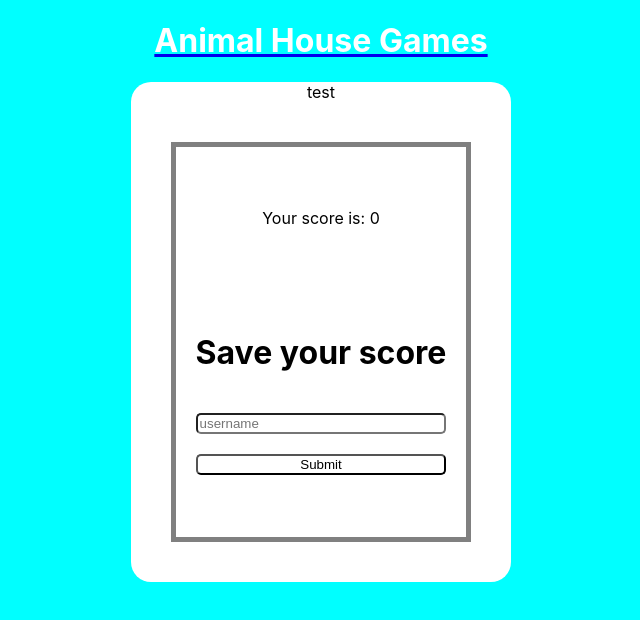
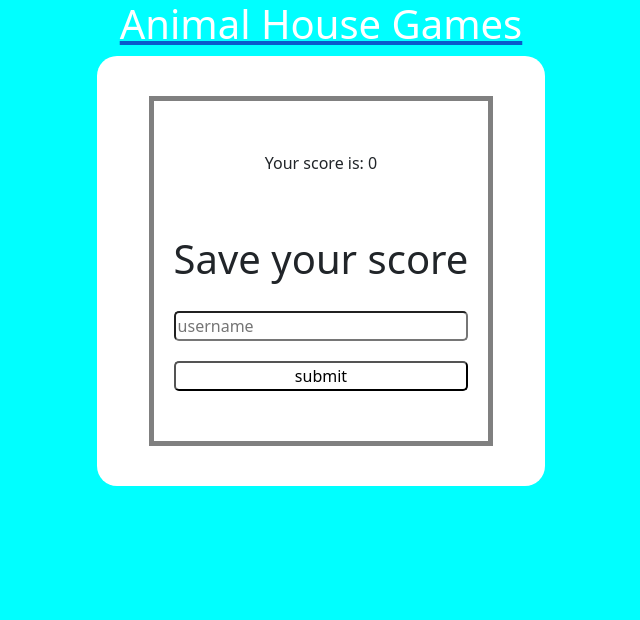
Before and after one commit to S1mplyD/AnimalHouse, a React (Create React App) app in the folder client/games/: page /result in a window 1280 px wide. Shown: the top 620 px of the page, without its empty margins (319-959 px from the left). Built offline with nearby package versions, Linux system fonts and the light colour scheme.

Commit message:
fix navigation

```diff
--- a/client/games/package.json
+++ b/client/games/package.json
@@ -10,8 +10,10 @@
     "@testing-library/jest-dom": "^5.16.4",
     "@testing-library/react": "^13.2.0",
     "@testing-library/user-event": "^13.5.0",
+    "bootstrap": "^5.2.0",
     "html-encoder-decoder": "^1.3.9",
     "react": "^18.1.0",
+    "react-bootstrap": "^2.4.0",
     "react-dom": "^18.1.0",
     "react-router-dom": "^6.3.0",
     "react-scripts": "^5.0.1",
--- a/client/games/src/App.js
+++ b/client/games/src/App.js
@@ -1,4 +1,5 @@
 import "./App.css";
+import "bootstrap/dist/css/bootstrap.min.css";
 import { BrowserRouter as Router, Routes, Route, Link } from "react-router-dom";
 import React, { useState } from "react";
 import axios from "axios";
@@ -45,12 +46,12 @@ function App() {
   return (
     <Router>
       <div>
-        <Link to="/">
+        <Link to="/games">
           <h1 id="title">Animal House Games</h1>
         </Link>
         <Routes>
           <Route
-            path="/"
+            path="/games"
             element={
               <Home
                 setQuestions={setQuestions}
@@ -61,7 +62,7 @@ function App() {
             }
           />
           <Route
-            path="/quiz"
+            path="/games/quiz"
             element={
               <Quiz
                 questions={questions}
@@ -76,7 +77,7 @@ function App() {
             element={<Result score={score} setScore={setScore} />}
           />
           <Route
-            path="/memory"
+            path="/games/memory"
             element={
               <Memory
                 images={images}
--- a/client/games/src/components/Home.js
+++ b/client/games/src/components/Home.js
@@ -6,27 +6,31 @@ function Home({ getQuestions, setScore, setQuestions, images, getImages }) {
   const navigate = useNavigate();
   const handleQuiz = async () => {
     await getQuestions();
-    navigate("/quiz");
+    navigate("/games/quiz");
   };
   const handleMemory = async () => {
     await getImages();
-    navigate("/memory");
+    navigate("/games/memory");
   };
 
   return (
     <div className="games">
+      <a href="#">
         <img
           className="image"
           src={require("../1652541244672.png")}
           alt="quiz"
           onClick={handleQuiz}
         />
+      </a>
+      <a href="#">
         <img
           className="image"
           src={require("../animali-selvatici.jpg")}
           alt="memory"
           onClick={handleMemory}
         />
+      </a>
     </div>
   );
 }
--- a/client/games/src/components/Quiz/Result.js
+++ b/client/games/src/components/Quiz/Result.js
@@ -11,13 +11,10 @@ function Result({ score, setScore }) {
       score: score,
     });
     setScore(0);
-    //TODO fixare la navigazione alla homepage
-    navigate("/");
   };
 
   return (
     <div className="container">
-      test
       <div className="submitForm">
         <div className="score">Your score is: {score}</div>
         <div className="submitScore">
@@ -30,14 +27,15 @@ function Result({ score, setScore }) {
               id="username"
               className="submit"
             />
-            <button
+            <input
+              type="submit"
               className="submit"
+              value="submit"
               onClick={() => {
                 submitScore();
+                navigate("/games");
               }}
-            >
-              Submit
-            </button>
+            />
           </form>
         </div>
       </div>
```
Also changed, not shown: 1 other file (tests, documents, lock files or other folders). Lines whose indentation alone changed are shown as unchanged.
